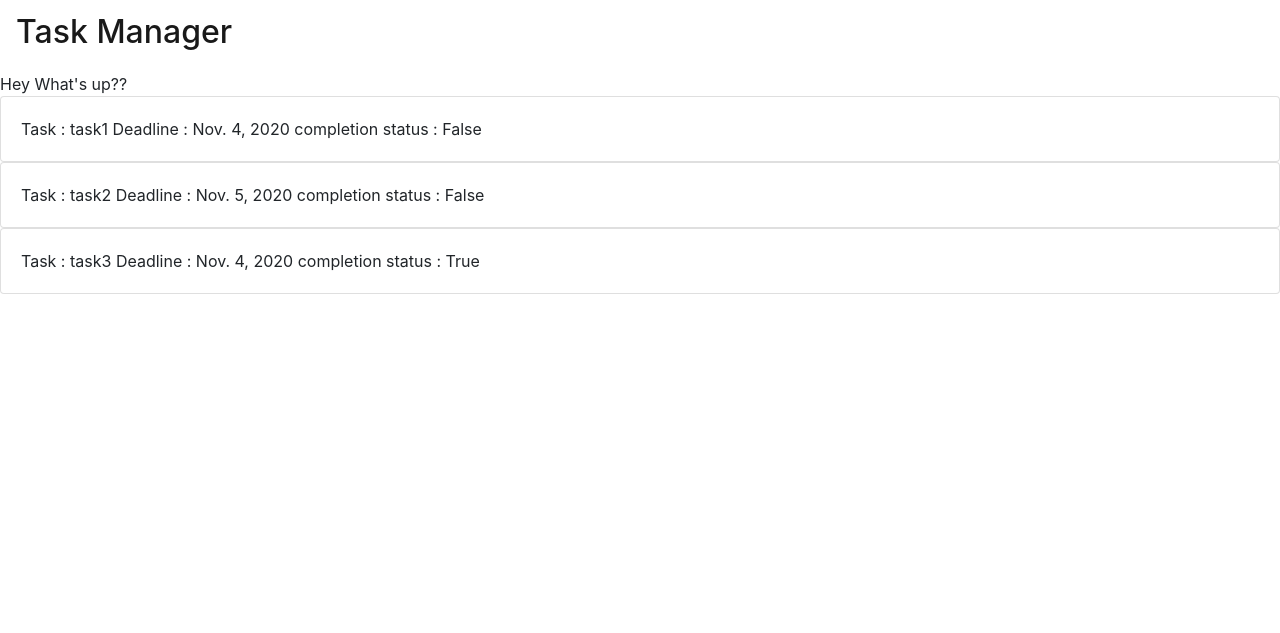
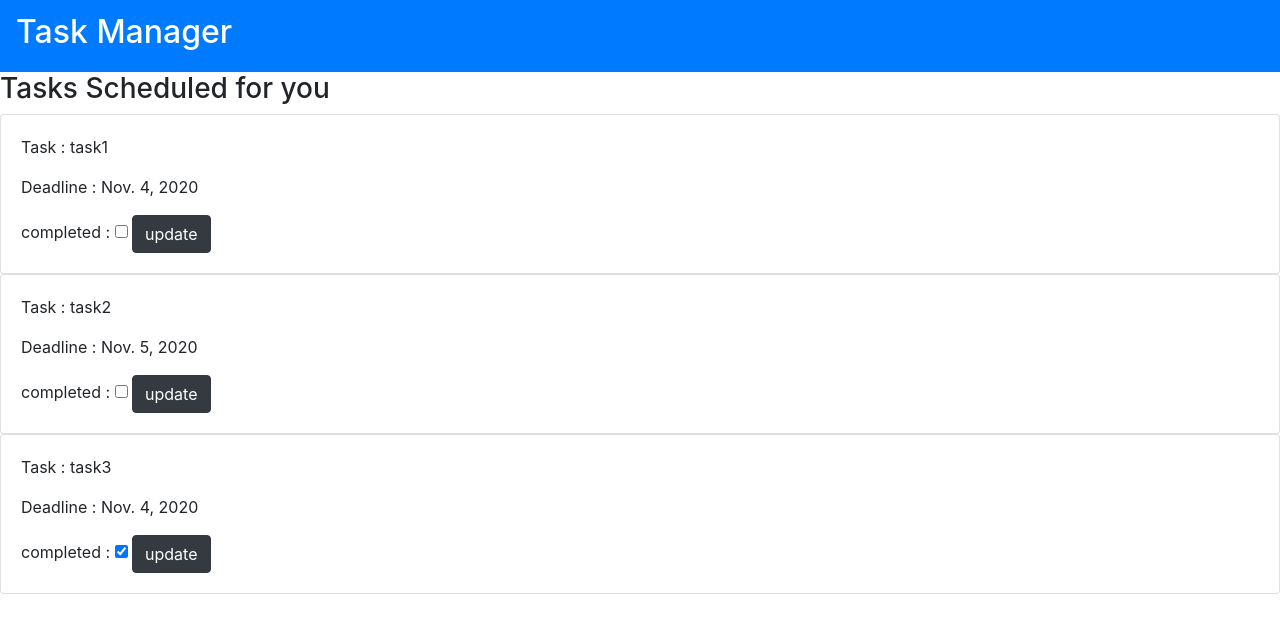
Before and after one commit to frq-frk/projecti, a Django app: template templates/base/home.html in a window 1280 px wide. Shown: the top 633 px of the page. Run offline with Django 3.2, Linux system fonts and the light colour scheme; the template is opened without the code that fills it: values that come from a table or form of the project are taken from there, others are empty; data comes from the database, SQL or seed files in the repository; both versions use the stored data as it was after the commit; some libraries are stand-ins or nearby versions.

Commit message:
added functionality for user to change status

```diff
--- a/base/models.py
+++ b/base/models.py
@@ -9,3 +9,6 @@ class Task(models.Model):
     deadline = models.DateField()
     done = models.BooleanField()
     user = models.ForeignKey(settings.AUTH_USER_MODEL,on_delete = models.CASCADE, null = True, blank = True)
+
+    # def __str__(self):
+    #     return self.pk
--- a/base/urls.py
+++ b/base/urls.py
@@ -6,4 +6,5 @@ urlpatterns = [
     path('',views.home,name = 'home'),
     re_path(r'^login/$',auth_views.LoginView.as_view(template_name = 'base/login.html'),name = 'login'),
 	re_path(r'^logout/$',auth_views.LogoutView.as_view(),name = 'logout'),
+    re_path(r'updatestatus/(?P<pk>\d+)/$',views.updatestatus,name = 'updatestatus'),
 ]
--- a/templates/base/home.html
+++ b/templates/base/home.html
@@ -2,21 +2,29 @@
 
 {% block content %}
 {% include 'includes/header.html' %}
-    Hey What's up??
+    <h3>Tasks Scheduled for you</h3>
     {% if obj == 'none' %}
         <div class="card">
             <div class="card-body">
-                <pre><p> Task : {{o.title}}          Deadline : {{o.deadline}}         completion status : {{o.done}} </p></pre>
+                <p><pre>No Tasks scheduled for you </pre> </p>
             </div>
         </div>
 
     {% else %}
+
         {% for o in obj %}
             <div class="card">
                 <div class="card-body">
-                     Task : {{o.title}} Deadline : {{o.deadline}} completion status : {{o.done}}
-                 </div>
+                     <p> Task : {{o.title}}</p> <p> Deadline : {{o.deadline}} </p>
+                    <form method="POST" action="{% url 'updatestatus' pk=o.pk %}"> {% csrf_token %}
+                    completed : <input type="checkbox" name="status" {% if o.done %} checked = 'checked'{% endif %}>
+                    <input type="submit" value="update" class="btn btn-dark">
+                </form>
+                </div>
+
             </div>
          {% endfor %}
+
+
     {% endif %}
 {% endblock %}
--- a/templates/includes/header.html
+++ b/templates/includes/header.html
@@ -1,5 +1,5 @@
 <!-- Image and text -->
-<nav class="navbar navbar-light">
+<nav class="navbar navbar-dark bg-primary">
     <a class="navbar-brand" href="#">
       <!-- <img src="..." width="30" height="30" class="d-inline-block align-top" alt="" loading="lazy"> -->
       <h2>Task Manager</h2>
@@ -20,8 +20,4 @@
         </div>
             {% endif %}
 
-        <!-- <script src="https://code.jquery.com/jquery-3.2.1.slim.min.js" integrity="sha384-KJ3o2DKtIkvYIK3UENzmM7KCkRr/rE9/Qpg6aAZGJwFDMVNA/GpGFF93hXpG5KkN" crossorigin="anonymous"></script>
-        <script src="https://cdnjs.cloudflare.com/ajax/libs/popper.js/1.12.9/umd/popper.min.js" integrity="sha384-ApNbgh9B+Y1QKtv3Rn7W3mgPxhU9K/ScQsAP7hUibX39j7fakFPskvXusvfa0b4Q" crossorigin="anonymous"></script>
-        <script src="https://maxcdn.bootstrapcdn.com/bootstrap/4.0.0/js/bootstrap.min.js" integrity="sha384-JZR6Spejh4U02d8jOt6vLEHfe/JQGiRRSQQxSfFWpi1MquVdAyjUar5+76PVCmYl" crossorigin="anonymous"></script>
-   -->
   </nav>
```
Also changed, not shown: base/forms.py (added, +11 -0 lines), base/views.py (+14 -1 lines), db.sqlite3.
